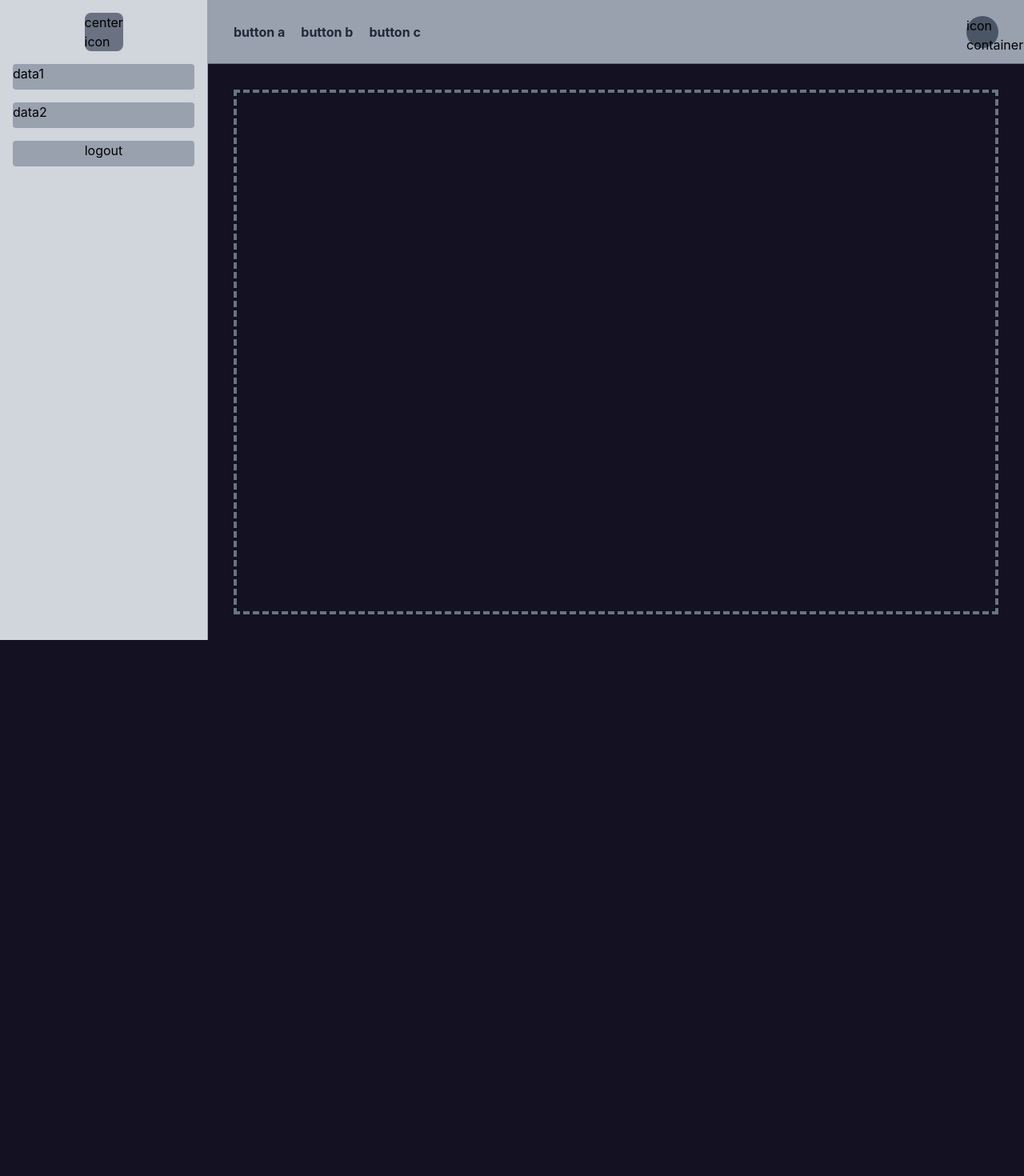
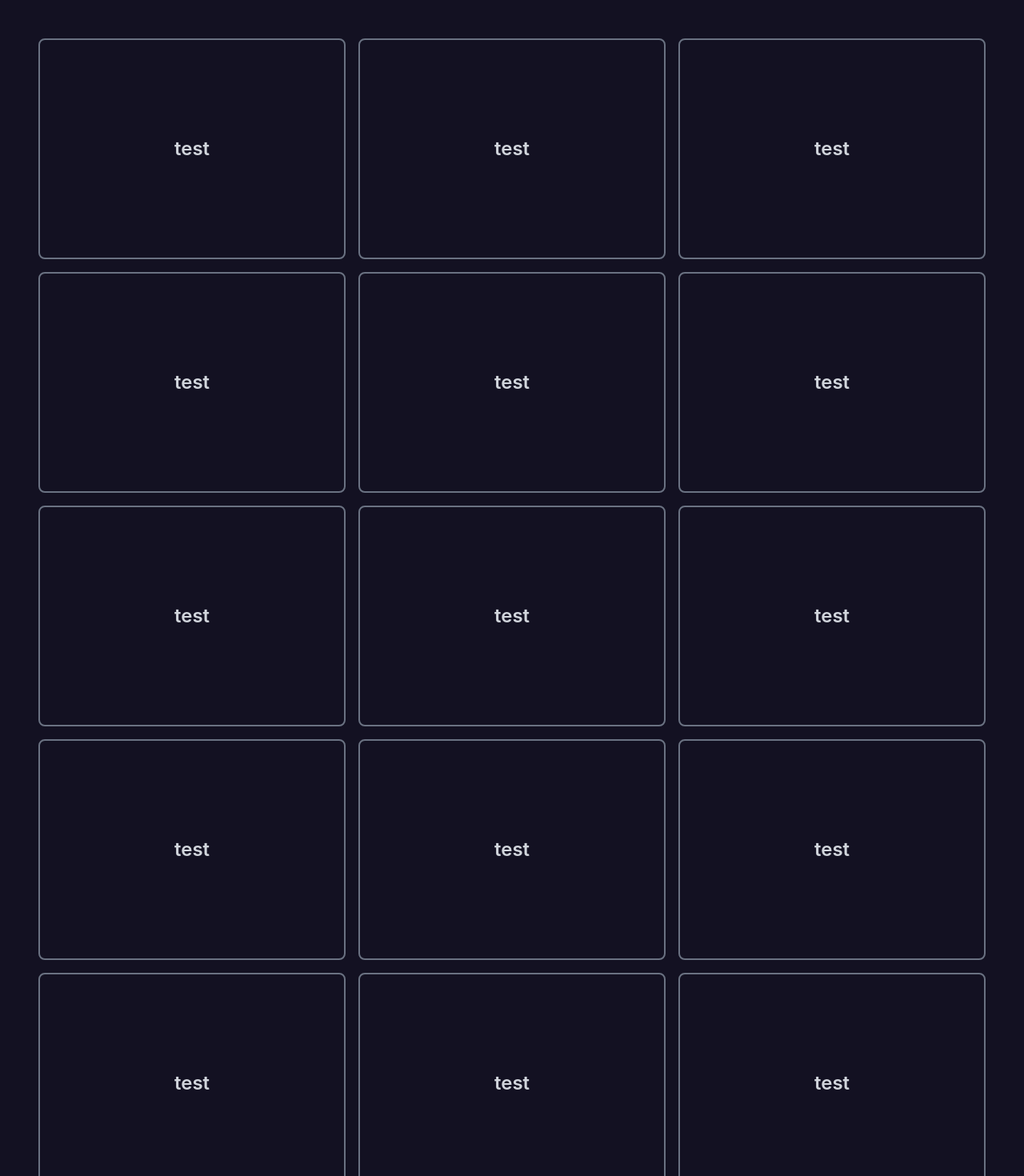
Before and after one commit to EIIIDC/MERN-SRS, a React (Vite) app in the folder cictsrs-frontend/: page /dashboard in a window 1280 px wide. Shown: the top 1470 px of the page at 80% size. Before the commit the page ends 800 px from the top, so only its background shows below. Built offline with nearby package versions, Linux system fonts and the light colour scheme.

Commit message:
Pages - Modification
Removed unnecessary Pages
-about
-ContactUs

Added page
-Register

Modified Pages

-Home(Dashboard)
--Added grid containers for Objects/ contents

-Login
--added background image
--Global UI theme/colors adjusted; but not limited to blue theme.

```diff
--- a/cictsrs-frontend/src/App.jsx
+++ b/cictsrs-frontend/src/App.jsx
@@ -1,9 +1,9 @@
 import './App.css'
 import {BrowserRouter as Router, Routes, Route} from 'react-router';
 import Login from './pages/Login.jsx';
-import Contactus from './pages/ContactUs.jsx';
+import Manage from './pages/Manage.jsx';
+import Register from './pages/Register.jsx';
 import Home from './pages/Home.jsx';
-import About from './pages/About.jsx';
 
 
 function App() {
@@ -15,8 +15,8 @@ function App() {
         <Routes>
           <Route path="/login" element={<Login/>} />
           <Route path="/dashboard" element={<Home/>} />
-          <Route path="/about" element={<About/>} />
-          <Route path="/contact-us" element={<Contactus/>} />
+          <Route path="/manage" element={<Manage/>} />
+          <Route path="/register" element={<Register/>} />
         </Routes>
       </Router>
   )
--- a/cictsrs-frontend/src/pages/About.jsx
+++ /dev/null
@@ -1,22 +0,0 @@
-import '../App.css';
-
-
-const About = () => {
-    return (
-
-
-            <div className="flex flex-col  items-center justify-center h-screen ">
-
-
-
-
-            </div>
-
-
-
-
-    );
-
-}
-
-export default About;
--- a/cictsrs-frontend/src/pages/ContactUs.jsx
+++ /dev/null
@@ -1,22 +0,0 @@
-import '../App.css';
-
-
-const Contactus = () => {
-    return (
-
-
-            <div className="flex flex-col  items-center justify-center h-screen ">
-
-
-
-
-            </div>
-
-
-
-
-    );
-
-}
-
-export default Contactus;
--- a/cictsrs-frontend/src/pages/Home.jsx
+++ b/cictsrs-frontend/src/pages/Home.jsx
@@ -1,12 +1,17 @@
 import "../App.css";
+
+
+
 
 const Home = () => {
   return (
     <div className="flexbox justify-center h-screen">
-      <div class="grid h-screen sm:grid-cols-[260px_1fr] md:grid-rows-[80px_1fr] grid-cols-[80px_1fr] grid-rows-[60px_1fr]  md:transition-normal duration-200">
+      <div className="flexbox h-screen  sm:grid-cols-[260px_1fr] md:grid-rows-[80px_1fr] grid-cols-[80px_1fr] grid-rows-[60px_1fr]  md:transition-normal duration-200">
+
+ {/* Grid layout with 2 columns and 2 rows
         <aside class="  row-span-2 bg-gray-300 border-r border-gray-400">
           {" "}
-          {/* Grid Sidebar container */}
+
           <div class="flex flex-col items-center p-4 gap-4 h-full">
             <div class="w-12 h-12 bg-gray-500 rounded-lg">
               <p>center icon</p>
@@ -22,34 +27,63 @@ const Home = () => {
               <p>logout</p>
             </div>
           </div>
+        </aside>
+*/}
+        <nav className="group fixed top-0 left-0 w-full z-50 border-gray-500 text-white">
+          {" "}
+          {/* Grid Navbar container */}
+          <div className="flex items-center justify-between px-11 h-full transform -translate-y-full transition-transform duration-500 ease-in-out group-hover:translate-y-0  ">
+            <span className="font-bold ">
+              <ul className="flex gap-5">
+                <li> <button className="rounded-md p-1 mt-3 hover:bg-accentblue focus:outline-none focus:ring-2 focus:ring-blue-500"> <a href="">INVENTORY</a>  </button> </li> {/* link 1 */}
+                <li><button className="rounded-md p-1 mt-3 hover:bg-accentblue focus:outline-none focus:ring-2 focus:ring-blue-500"> <a href="">REQUESTS</a></button></li> {/* link 2 */}
+                <li><button className="rounded-md p-1 mt-3 hover:bg-accentblue focus:outline-none focus:ring-2 focus:ring-blue-500"> <a href="">REPORTS</a></button></li> {/* link 3 */}
+                <li> <button className="rounded-md p-1 mt-3 hover:bg-green-500 focus:outline-none focus:ring-2 focus:ring-blue-500"> <a href="">MANAGE</a>  </button> </li> {/* link 4 */}
+              </ul>
+            </span>
+
+
+            <div className="flex gap-1 mr-2">
+
+              <div class="w-auto font-bold  rounded-md p-1 mt-2">
 
 
 
 
-        </aside>
 
-        <nav class="bg-gray-400 border-b border-gray-500">
-          {" "}
-          {/* Grid Navbar container */}
-          <div class="flex items-center justify-between px-8 h-full">
-            <span class="font-bold text-gray-800">
-              <ul class="flex gap-5">
-                <li>button a</li> {/* link 1 */}
-                <li>button b</li> {/* link 2 */}
-                <li>button c</li> {/* link 3 */}
-              </ul>
-            </span>
-            <div class="w-10 h-10 bg-gray-600 rounded-full">
-              <p>icon container</p>
+
+
+                 <button className="rounded-md p-1  hover:bg-blue-400 focus:outline-none focus:ring-2 focus:ring-blue-500"> <a href="">Ernesto III</a>
+                </button>
+
+              </div>
             </div>
           </div>
         </nav>
 
-        <main class=" bg-bgblue overflow-y-auto p-8">
+        <main className="grid bg-bgblue min-h-full p-12 overflow-y-auto">
           {/* Grid content container */}
-          <div class="flex flex-col items-center justify-center min-h-full border-4 border-dashed border-gray-500 text-gray-300">
-            <p class="text-2xl font-semibold"></p>
-            <p></p>
+          <div className="grid lg:grid-cols-3 overscroll-contain items-center justify-center min-h-full gap-4 border-gray-500 text-gray-300 transform transition-transform duration-500 ease-in-out hover:scale-105  ">
+            <p className="text-2xl font-semibold text-center p-30 border-solid border-2 rounded-lg border-gray-500 hover:border-green-500 ">test</p>
+            <p className="text-2xl font-semibold text-center p-30 border-solid border-2 rounded-lg border-gray-500 hover:border-green-500">test</p>
+            <p className="text-2xl font-semibold text-center p-30 border-solid border-2 rounded-lg border-gray-500 hover:border-green-500">test</p>
+            <p className="text-2xl font-semibold text-center p-30 border-solid border-2 rounded-lg border-gray-500 hover:border-green-500">test</p>
+            <p className="text-2xl font-semibold text-center p-30 border-solid border-2 rounded-lg border-gray-500 hover:border-green-500">test</p>
+            <p className="text-2xl font-semibold text-center p-30 border-solid border-2 rounded-lg border-gray-500 hover:border-green-500">test</p>
+            <p className="text-2xl font-semibold text-center p-30 border-solid border-2 rounded-lg border-gray-500 hover:border-green-500">test</p>
+            <p className="text-2xl font-semibold text-center p-30 border-solid border-2 rounded-lg border-gray-500 hover:border-green-500">test</p>
+            <p className="text-2xl font-semibold text-center p-30 border-solid border-2 rounded-lg border-gray-500 hover:border-green-500">test</p>
+            <p className="text-2xl font-semibold text-center p-30 border-solid border-2 rounded-lg border-gray-500 hover:border-green-500">test</p>
+            <p className="text-2xl font-semibold text-center p-30 border-solid border-2 rounded-lg border-gray-500 hover:border-green-500">test</p>
+            <p className="text-2xl font-semibold text-center p-30 border-solid border-2 rounded-lg border-gray-500 hover:border-green-500">test</p>
+            <p className="text-2xl font-semibold text-center p-30 border-solid border-2 rounded-lg border-gray-500 hover:border-green-500">test</p>
+            <p className="text-2xl font-semibold text-center p-30 border-solid border-2 rounded-lg border-gray-500 hover:border-green-500">test</p>
+            <p className="text-2xl font-semibold text-center p-30 border-solid border-2 rounded-lg border-gray-500 hover:border-green-500">test</p>
+            <p className="text-2xl font-semibold text-center p-30 border-solid border-2 rounded-lg border-gray-500 hover:border-green-500">test</p>
+            <p className="text-2xl font-semibold text-center p-30 border-solid border-2 rounded-lg border-gray-500 hover:border-green-500">test</p>
+            <p className="text-2xl font-semibold text-center p-30 border-solid border-2 rounded-lg border-gray-500 hover:border-green-500">test</p>
+
+
           </div>
         </main>
       </div>
--- a/cictsrs-frontend/src/pages/Login.jsx
+++ b/cictsrs-frontend/src/pages/Login.jsx
@@ -5,26 +5,33 @@ import '../App.css';
 const Login = () => {
     return (
 
+            <div className="flex flex-col  items-center justify-center h-screen bg-[url(../src/assets/ictLOGO.svg)] bg-cover bg-center bg-no-repeat bg-bgblue/30  bg-blend-overlay  md:bg-contain">
 
-            <div className="flex flex-col  items-center justify-center h-screen bg-[url(../src/assets/ictLOGO.svg)] bg-cover bg-center bg-no-repeat bg-bgblue/30 bg-black/50 bg-blend-overlay  md:bg-contain">
-                <h1>Login</h1>
 
                 <form className='flex flex-col gap-6 bg-complementaryblue/80 bg-blend-overlay p-4 rounded-lg shadow-md w-full max-w-sm'>
                     <div className='form-group item-center justify-center'>
                         <label for='email' className='block text-lg font-medium mb-1'>Email </label>
-                        <input type="text" id='email' name='email' className='w-full bg-white border border-white-300 rounded-md py-2 px-3 focus:outline-none focus:ring-2 focus:ring-blue-500'/>
+                        <input type="text" id='email' name='email' className='w-full bg-white/70 border border-white-300 rounded-md py-2 px-3 focus:outline-none focus:ring-2 focus:ring-blue-500' required/>
                     </div>
 
                     <div className='form-group'>
                         <label for='password' className='block text-lg font-medium mb-1'>
                             Password
                         </label>
-                        <input type='password' id='password' name='password' className='w-full bg-white border border-white-300 rounded-md py-2 px-3 focus:outline-none focus:ring-2 focus:ring-blue-500' required/>
+                        <input type='password' id='password' name='password' className='w-full bg-white/70 border border-white-300 rounded-md py-2 px-3 focus:outline-none focus:ring-2 focus:ring-blue-500' required/>
                     </div>
 
-                    <button type='submit' className='p-3 bg-blue-500 text-white rounded-md hover:bg-blue-600 focus:outline-none focus:ring-2 focus:ring-blue-500'>ENTER</button>
+                    <button type='submit' className='p-3 bg-blue-500 text-white rounded-md hover:bg-blue-600 focus:outline-none focus:ring-2 focus:ring-blue-500'>LOG IN</button>
+
 
                 </form>
+                    <br/>
+                <div className='flex flex-col gap-1 bg-complementaryblue/80 bg-blend-overlay p-2 rounded-lg shadow-md w-full max-w-sm'>
+                    <h1 className='block text-md font-medium text-center'>Don't have an account?</h1>
+                    <button type='submit' className='p-1 bg-green-500 text-white rounded-md hover:bg-green-600 focus:outline-none focus:ring-2 focus:ring-green-500 mt-0'>Register</button>
+
+                </div>
+
             </div>
 
     );
--- /dev/null
+++ b/cictsrs-frontend/src/pages/Manage.jsx
@@ -0,0 +1,18 @@
+import "../App.css";
+
+const Manage = () => {
+    return (
+        <div className="flexbox justify-center h-screen">
+
+
+
+
+
+        </div>
+
+
+        );
+
+        }
+
+export default Manage;
--- /dev/null
+++ b/cictsrs-frontend/src/pages/Register.jsx
@@ -0,0 +1,64 @@
+import "../App.css";
+
+const Register = () => {
+    return (
+        <div className="flexbox justify-center h-screen">
+
+                 <div className="flex flex-col  items-center justify-center h-screen bg-[url(../src/assets/ictLOGO.svg)] bg-cover bg-center bg-no-repeat bg-bgblue/30  bg-blend-overlay  md:bg-contain">
+
+
+                <form className='flex flex-col gap-6 bg-complementaryblue/80 bg-blend-overlay p-4 rounded-lg shadow-md w-full max-w-lg'>
+                    <h1 className="text-2xl font-bold mb-1 text-center">REGISTRATION FORM</h1>
+
+
+                    <div className='form-group item-center justify-center'>
+                        <label for='email' className='block text-lg font-medium mb-1'>First Name </label>
+                        <input type="text" id='email' name='email' className='w-full bg-white/70 border border-white-300 rounded-md py-2 px-3 focus:outline-none focus:ring-2 focus:ring-blue-500' required/>
+                    </div>
+
+
+                    <div className='form-group item-center justify-center'>
+                        <label for='email' className='block text-lg font-medium mb-1'>Middle Name </label>
+                        <input type="text" id='email' name='email' className='w-full bg-white/70 border border-white-300 rounded-md py-2 px-3 focus:outline-none focus:ring-2 focus:ring-blue-500' required/>
+                    </div>
+
+                    <div className='form-group item-center justify-center'>
+                        <label for='email' className='block text-lg font-medium mb-1'>Last Name </label>
+                        <input type="text" id='email' name='email' className='w-full bg-white/70 border border-white-300 rounded-md py-2 px-3 focus:outline-none focus:ring-2 focus:ring-blue-500' required/>
+                    </div>
+
+                    <div className='form-group item-center justify-center'>
+                        <label for='email' className='block text-lg font-medium mb-1'>Name Ext. </label>
+                        <input type="text" id='email' name='email' className='w-full bg-white/70 border border-white-300 rounded-md py-2 px-3 focus:outline-none focus:ring-2 focus:ring-blue-500' required/>
+                    </div>
+
+                    <div className='form-group item-center justify-center'>
+                        <label for='email' className='block text-lg font-medium mb-1'>Email </label>
+                        <input type="text" id='email' name='email' className='w-full bg-white/70 border border-white-300 rounded-md py-2 px-3 focus:outline-none focus:ring-2 focus:ring-blue-500' required/>
+                    </div>
+
+                    <div className='form-group'>
+                        <label for='password' className='block text-lg font-medium mb-1'>
+                            Password
+                        </label>
+                        <input type='password' id='password' name='password' className='w-full bg-white/70 border border-white-300 rounded-md py-2 px-3 focus:outline-none focus:ring-2 focus:ring-blue-500' required/>
+                    </div>
+
+                     <div className='form-group'>
+                        <label for='password' className='block text-lg font-medium mb-1'>
+                            Confirm Password
+                        </label>
+                        <input type='password' id='password' name='password' className='w-full bg-white/70 border border-white-300 rounded-md py-2 px-3 focus:outline-none focus:ring-2 focus:ring-blue-500' required/>
+                    </div>
+
+
+
+                    <button className='p-3 bg-blue-500 text-white rounded-md hover:bg-blue-600 focus:outline-none focus:ring-2 focus:ring-blue-500'><a href=""> Register </a></button>
+
+                </form>
+            </div>
+
+        </div>
+    );
+}
+export default Register;
```
